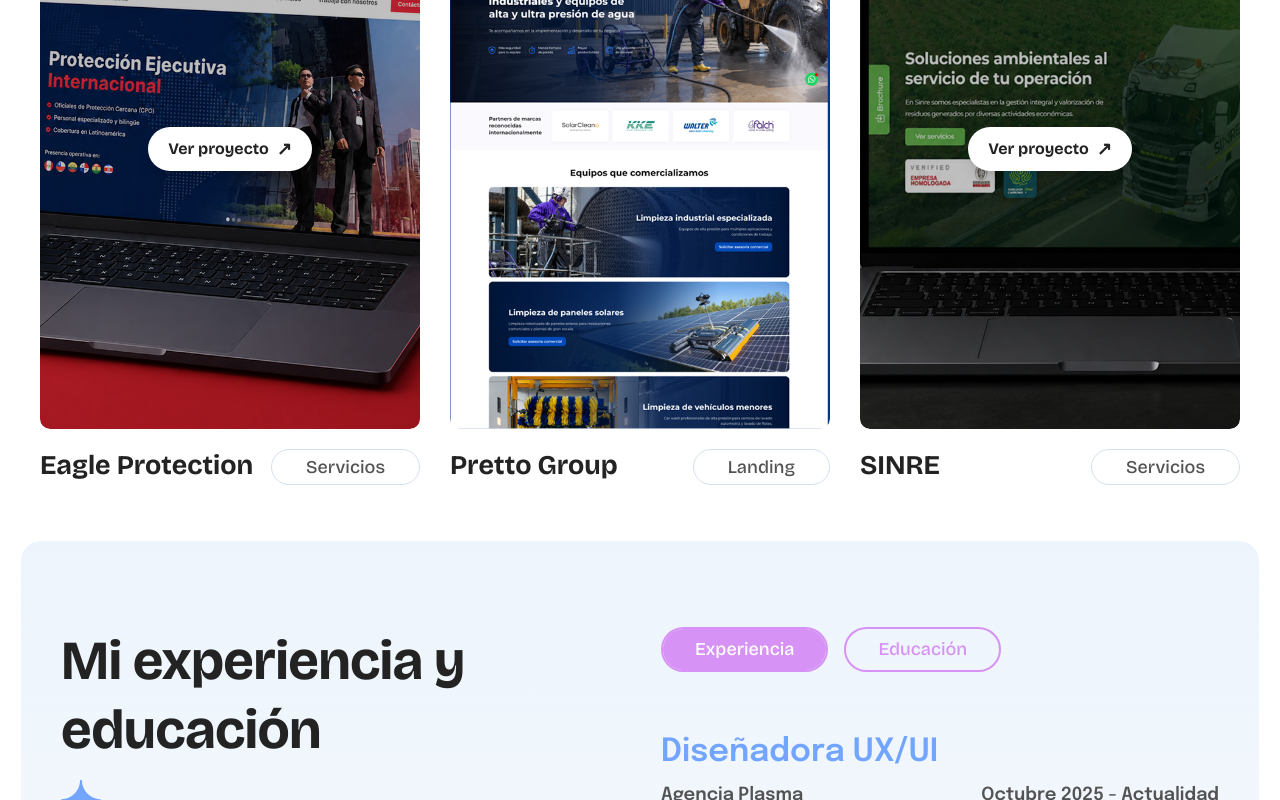
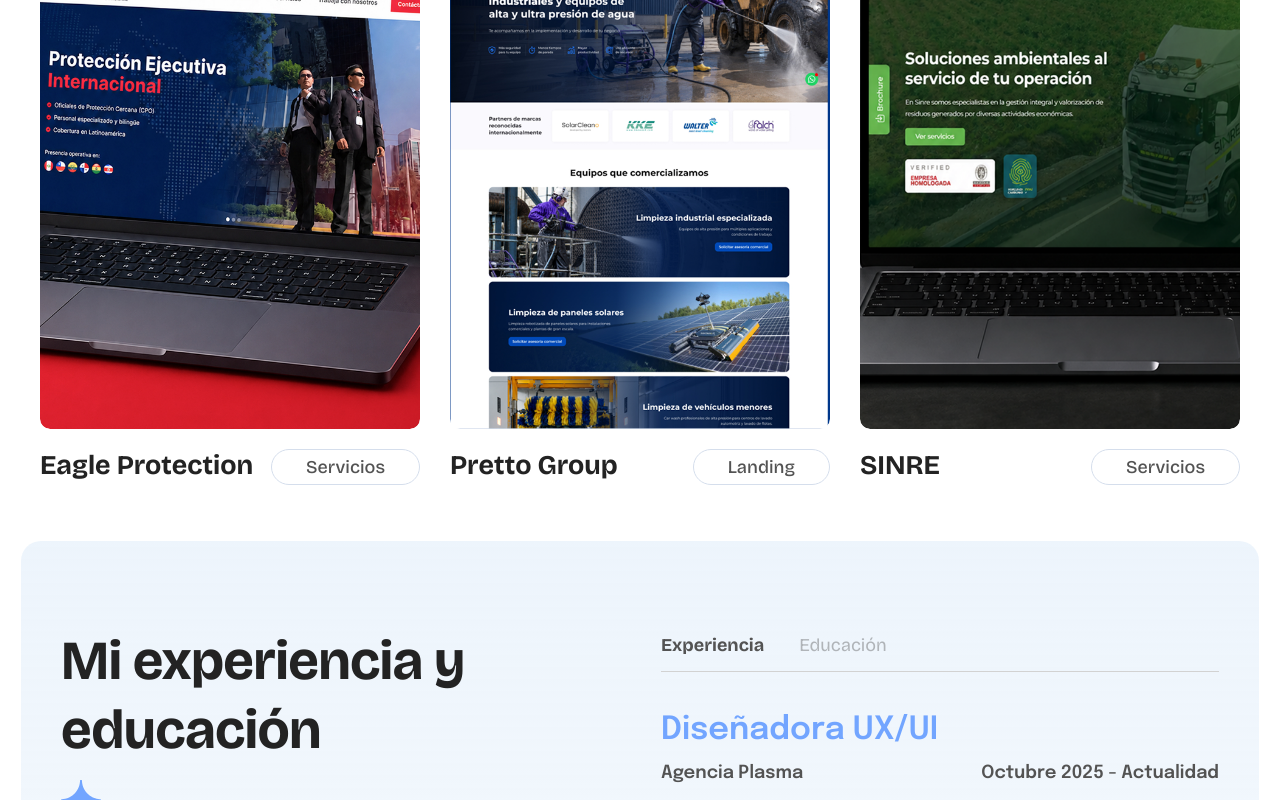
Before and after one commit to mathiasmunozdev/dianaluy-portofolio, a Next.js app: page / in a window 1280 px wide. Shown: the part 4900-5700 px from the top of the page. Built offline with nearby package versions, Linux system fonts and the light colour scheme.

Commit message:
fix: espacios corregidos

```diff
--- a/src/components/sections/experience.tsx
+++ b/src/components/sections/experience.tsx
@@ -2,28 +2,15 @@
 
 import Image from "next/image";
 import { useState } from "react";
-import { Button } from "@/components/ui/button";
 import { useLocale } from "@/components/locale-provider";
 import { education } from "@/content/education";
 import { experience } from "@/content/experience";
-import { cn } from "@/lib/utils";
 
 type ResumeView = "experience" | "education";
-
-const toggleButtonClassName =
-  "h-11 rounded-full border-2 border-accent px-6 text-base font-medium sm:h-[45px] sm:px-8 sm:text-nav";
 
 export function Experience() {
   const { locale, t } = useLocale();
   const [activeView, setActiveView] = useState<ResumeView>("experience");
-
-  const getToggleClassName = (view: ResumeView) =>
-    cn(
-      toggleButtonClassName,
-      activeView === view
-        ? "bg-accent text-accent-foreground hover:bg-accent"
-        : "bg-transparent text-accent hover:bg-accent hover:text-accent-foreground",
-    );
 
   return (
     <section id="experiencia" className="relative mx-3 mt-16 rounded-lg sm:mx-band lg:mt-[56px]">
@@ -50,37 +37,53 @@
         {/* Columna derecha: pestañas + entradas */}
         <div className="pt-3 xl:pt-16">
           <div
-            className="flex flex-wrap items-center gap-3 sm:gap-4"
+            className="flex flex-wrap items-center gap-x-6 gap-y-2 font-display text-base leading-8 text-muted-foreground sm:gap-x-[35px] lg:text-chip lg:leading-9"
             aria-label={t.experience.heading}
-            role="group"
+            role="tablist"
           >
-            <Button
+            <button
+              id="experience-tab"
               type="button"
+              role="tab"
               aria-controls="resume-content"
-              aria-pressed={activeView === "experience"}
-              className={getToggleClassName("experience")}
+              aria-selected={activeView === "experience"}
+              className={`transition-opacity focus-visible:rounded-sm focus-visible:outline-none focus-visible:ring-4 focus-visible:ring-primary/30 ${
+                activeView === "experience" ? "font-bold" : "opacity-40 hover:opacity-70"
+              }`}
               onClick={() => setActiveView("experience")}
             >
               {t.experience.tabs.experience}
-            </Button>
-            <Button
+            </button>
+            <button
+              id="education-tab"
               type="button"
+              role="tab"
               aria-controls="resume-content"
-              aria-pressed={activeView === "education"}
-              className={getToggleClassName("education")}
+              aria-selected={activeView === "education"}
+              className={`transition-opacity focus-visible:rounded-sm focus-visible:outline-none focus-visible:ring-4 focus-visible:ring-primary/30 ${
+                activeView === "education" ? "font-bold" : "opacity-40 hover:opacity-70"
+              }`}
               onClick={() => setActiveView("education")}
             >
               {t.experience.tabs.education}
-            </Button>
+            </button>
           </div>
 
-          <div id="resume-content">
+          <div className="mt-2 border-t border-separator-strong" />
+
+          <div
+            key={activeView}
+            id="resume-content"
+            role="tabpanel"
+            aria-labelledby={`${activeView}-tab`}
+            className="animate-projects-enter pt-8 sm:pt-9.5"
+          >
             {activeView === "experience" ? (
               <ul className="font-body">
                 {experience.map((item, i) => (
                   <li
                     key={`${item.company}-${i}`}
-                    className={`border-b border-separator pb-8 sm:pb-10 ${i === 0 ? "pt-10 sm:pt-15" : "pt-7"} ${
+                    className={`border-b border-separator pb-8 sm:pb-10 ${i === 0 ? "pt-0" : "pt-7"} ${
                       i === experience.length - 1 ? "border-b-0" : ""
                     }`}
                   >
@@ -100,7 +103,7 @@
                 ))}
               </ul>
             ) : (
-              <div className="pt-10 font-body sm:pt-15">
+              <div className="font-body">
                 <ul>
                   {education.map((item, index) => (
                     <li
--- a/src/components/sections/footer.tsx
+++ b/src/components/sections/footer.tsx
@@ -11,18 +11,18 @@
 
   return (
     <footer id="contacto">
-      <div className="relative mx-3 h-[600px] overflow-hidden rounded-lg bg-secondary sm:mx-band sm:h-[650px] lg:h-[756px]">
+      <div className="relative mx-3 h-[550px] overflow-hidden rounded-lg bg-secondary sm:mx-band sm:h-[580px] lg:h-[560px]">
         {/* Escenario fijo de 1878px centrado, como en el hero */}
         <div className="absolute left-1/2 top-0 h-full w-full -translate-x-1/2 lg:w-[1878px]">
           <Image
             src="/images/decor/band-blobs-footer.svg"
             alt=""
-            width={1878}
-            height={756}
-            className="absolute inset-0 size-full object-cover"
+            fill
+            sizes="100vw"
+            className="object-cover"
           />
 
-          <p className="relative px-5 pt-24 text-center font-display text-[48px] font-bold leading-[0.98] tracking-[-1.5px] sm:pt-28 sm:text-[62px] lg:pt-[180px] lg:text-display lg:leading-[90px] lg:tracking-[-2.5703px]">
+          <p className="relative px-5 pt-16 text-center font-display text-[48px] font-bold leading-[0.98] tracking-[-1.5px] sm:pt-20 sm:text-[62px] lg:pt-[105px] lg:text-display lg:leading-[90px] lg:tracking-[-2.5703px]">
             {t.footer.thanksLine1}
             <br />
             {t.footer.thanksLine2}
@@ -33,17 +33,17 @@
             alt=""
             width={96}
             height={96}
-            className="absolute left-[10%] top-[255px] size-14 sm:left-[18%] sm:top-[285px] sm:size-20 lg:left-[545px] lg:top-[301px] lg:size-24"
+            className="absolute left-[10%] top-[190px] size-14 sm:left-[18%] sm:top-[215px] sm:size-20 lg:left-[545px] lg:top-[220px] lg:size-24"
           />
           <Image
             src="/icons/sparkle-footer.svg"
             alt=""
             width={54}
             height={54}
-            className="absolute right-[12%] top-[275px] size-9 sm:right-[20%] sm:top-[315px] sm:size-12 lg:left-[calc(50%+271px)] lg:right-auto lg:top-[353px] lg:size-[54px]"
+            className="absolute right-[12%] top-[220px] size-9 sm:right-[20%] sm:top-[250px] sm:size-12 lg:left-[calc(50%+271px)] lg:right-auto lg:top-[280px] lg:size-[54px]"
           />
 
-          <ul className="absolute inset-x-0 top-[355px] flex flex-col items-center justify-center gap-3 px-5 font-body text-[15px] sm:top-[405px] sm:text-base lg:top-[465px] lg:flex-row lg:px-0 lg:text-contact">
+          <ul className="absolute inset-x-0 top-[285px] flex flex-col items-center justify-center gap-3 px-5 font-body text-[15px] sm:top-[320px] sm:text-base lg:top-[360px] lg:flex-row lg:px-0 lg:text-contact">
             <li className="flex min-h-11 w-full max-w-[340px] items-center justify-center gap-2 rounded-full bg-white/85 px-4 lg:h-10 lg:min-h-0 lg:w-auto">
               <Image src="/icons/phone.png" alt="" width={16} height={16} />
               <a href={contact.whatsapp} target="_blank" rel="noreferrer" className="underline">
--- a/src/components/sections/projects.tsx
+++ b/src/components/sections/projects.tsx
@@ -184,25 +184,29 @@
   if (project.track === "web") {
     return (
       <article className="group/card min-w-0">
-        <div className="group/preview relative overflow-hidden rounded-sm">
-          <ProjectArtwork project={project} locale={locale} />
         {project.url ? (
-            <div className="pointer-events-none absolute inset-0 flex items-center justify-center bg-black/25 p-4 opacity-100 transition-opacity duration-300 motion-reduce:transition-none [@media(hover:hover)_and_(pointer:fine)]:opacity-0 [@media(hover:hover)_and_(pointer:fine)]:group-hover/preview:opacity-100">
           <a
             href={project.url}
             target="_blank"
             rel="noopener noreferrer"
             aria-label={`${copy.viewProject}: ${project.title}`}
-                className="pointer-events-auto inline-flex items-center gap-2 rounded-full bg-white px-5 py-2.5 font-display text-base font-bold text-foreground shadow-lg transition-transform duration-300 hover:scale-105 focus-visible:outline-none focus-visible:ring-4 focus-visible:ring-primary/40 motion-reduce:transition-none"
+            className="group/preview relative block overflow-hidden rounded-sm focus-visible:outline-none focus-visible:ring-4 focus-visible:ring-primary/40"
           >
+            <ProjectArtwork project={project} locale={locale} />
+            <span className="pointer-events-none absolute inset-0 flex items-center justify-center bg-black/25 p-4 opacity-0 transition-opacity duration-300 group-focus-visible/preview:opacity-100 motion-reduce:transition-none [@media(hover:hover)_and_(pointer:fine)]:group-hover/preview:opacity-100">
+              <span className="inline-flex items-center gap-2 rounded-full bg-white px-5 py-2.5 font-display text-base font-bold text-foreground shadow-lg">
                 {copy.viewProject}
                 <span aria-hidden="true" className="text-lg leading-none">
                   ↗
                 </span>
+              </span>
+            </span>
           </a>
+        ) : (
+          <div className="relative overflow-hidden rounded-sm">
+            <ProjectArtwork project={project} locale={locale} />
           </div>
-          ) : null}
-        </div>
+        )}
         {projectDetails}
       </article>
     );
```
Lines whose indentation alone changed are shown as unchanged.
